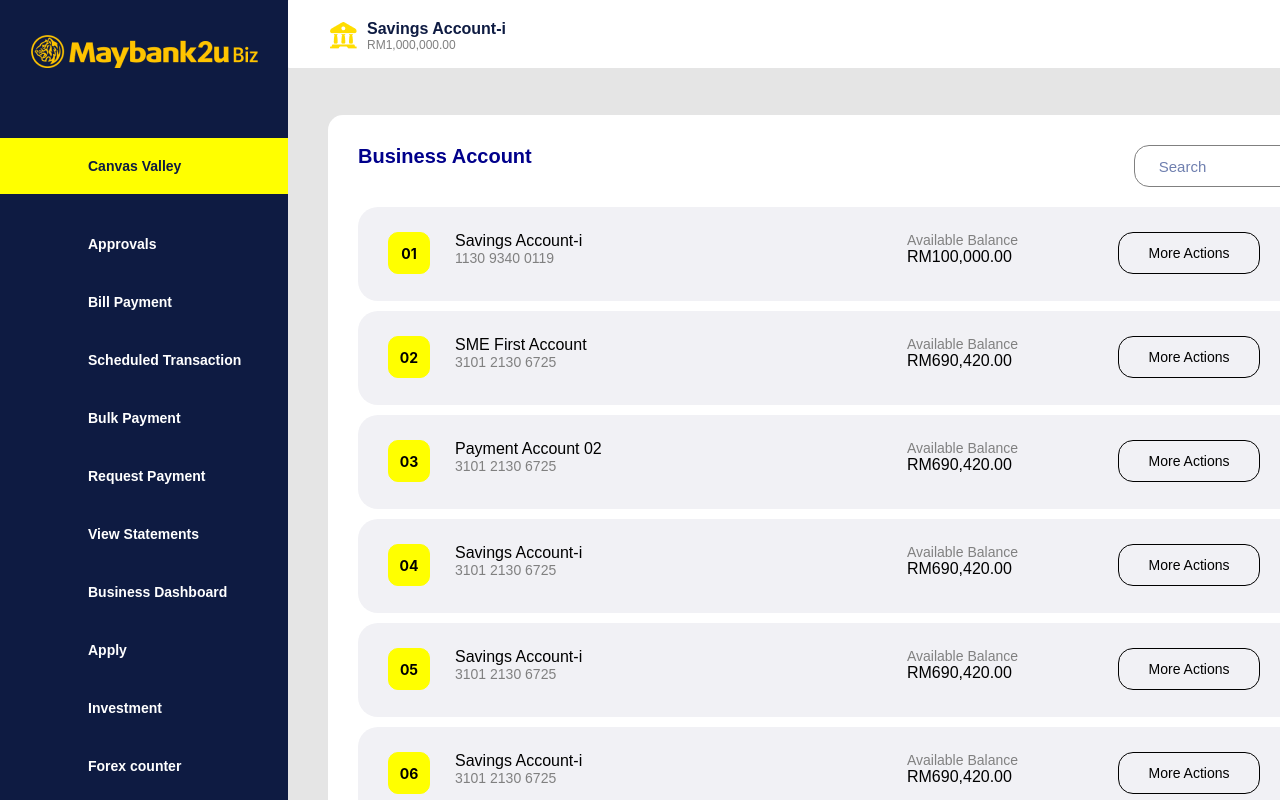
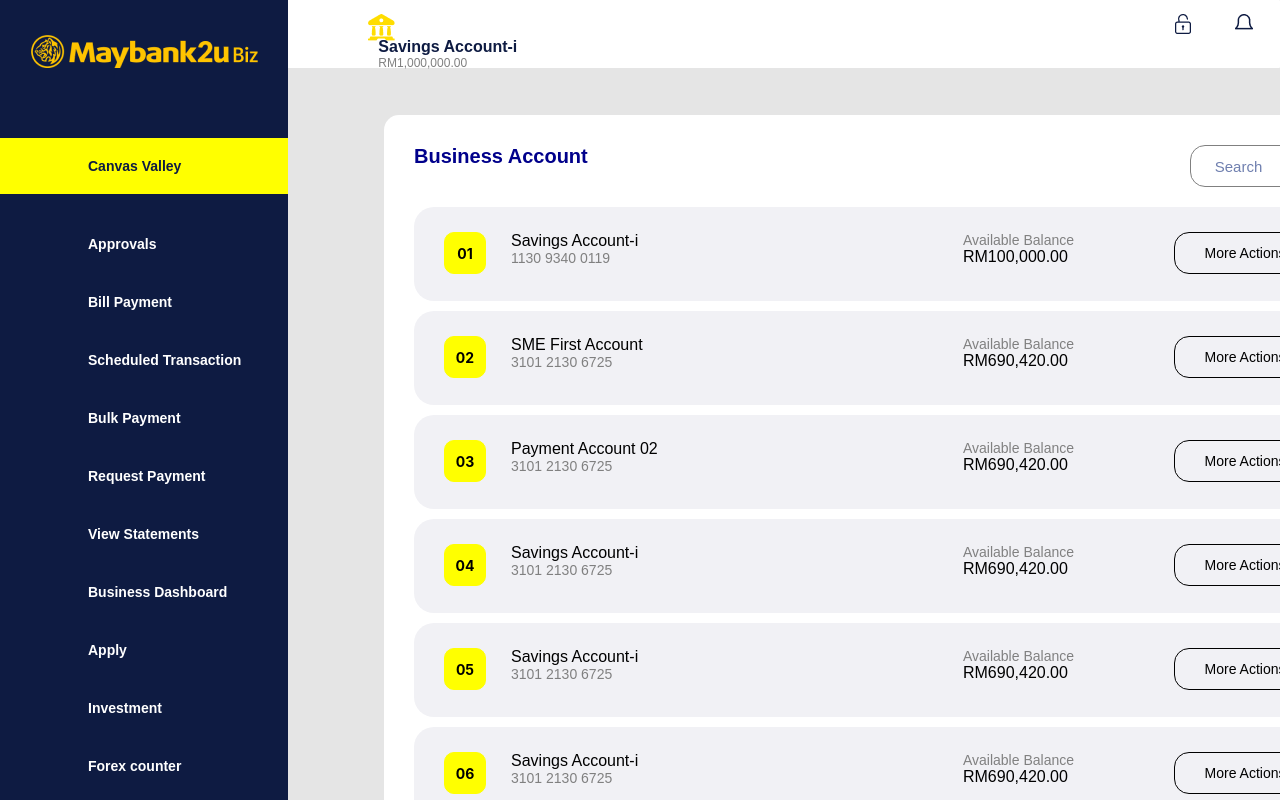
Before and after one commit to JulieAnneRose96/M2uBiz-Demo, a React (Create React App) app: page / in a window 1280 px wide. Shown: the top 800 px of the page. Built offline with nearby package versions, Linux system fonts and the light colour scheme.

Commit message:
css update

```diff
--- a/src/App.css
+++ b/src/App.css
@@ -1,6 +1,6 @@
 .background{
   background-color: #E5E5E5;
-  width: 1440px;
+  /* width: 1440px; */
   height: 1769px;
 
 }
@@ -14,7 +14,7 @@
 .SB-flex2{
   display: flex;
   flex-direction: column;
-  align-items: flex-end;
+  /* align-items: flex-end; */
   margin-left: 40px;
   margin-bottom: 47px;
 }
@@ -22,11 +22,9 @@
 .SB-flex3{
   display: flex;
   flex-direction: column;
-  align-items: flex-end;
-  margin-left: 40px;
-  margin-right: 70px;
-  margin-bottom: 30px;
-}
+position: absolute;
+left: 30%;
+top: 115px;}
 
 @media (max-width: 300px) {
   .background {
--- a/src/components/header.js
+++ b/src/components/header.js
@@ -1,36 +1,31 @@
-import '../styles/header.css';
-
-
+import "../styles/header.css";
 
 const header = () => {
   return (
-
     <>
-        <div className='h-mainContainer'>
-
-            <div className='h-subContainer'>
-                <div>
-                    <div className='h-icon'>
-                    <img src={require('../Images/headerIcon.png')} />
+      <div className="h-mainContainer">
+        <div className="h-subContainer">
+          <div className="abc">
+            <div className="h-icon">
+              <img src={require("../Images/headerIcon.png")} />
+            </div>
+            <div className="h-content">
+              <div> Savings Account-i </div>
+              <div className="h-subcontent"> RM1,000,000.00 </div>
             </div>
           </div>
-                <div className='h-content'>
-                    <div> Savings Account-i </div>
-                    <div className='h-subcontent'> RM1,000,000.00 </div>
+          <div className="test">
+            <div className="h-icon2">
+              <img src={require("../Images/acc.png")} />
             </div>
 
-                <div className='h-icon2'>
-                    <img src={require('../Images/acc.png')} />
-                </div>
-
-                <div className='h-icon3'>
-                 <img src={require('../Images/notification.png')} />
+            <div className="h-icon3">
+              <img src={require("../Images/notification.png")} />
             </div>
           </div>
-
         </div>
-
+      </div>
     </>
-    )
-}
+  );
+};
 export default header;
--- a/src/styles/businessAccs.css
+++ b/src/styles/businessAccs.css
@@ -38,7 +38,7 @@
 align-items: flex-start;
 width: 1042px;
 height: 1192px;
-margin-top: 47px;
+/* margin-top: 47px; */
 border-radius: 15px;
 margin-bottom: 30px;
  }
--- a/src/styles/header.css
+++ b/src/styles/header.css
@@ -1,63 +1,68 @@
-.h-mainContainer{
+.h-mainContainer {
   display: flex;
   flex-direction: row;
   /* justify-content: space-between;
 align-items: center; */
-width: 1152px;
+  /* width: 1152px; */
   height: 68px;
-left: 288px;
-background: #FFFFFF;
+  /* left: 288px; */
+  background: #ffffff;
   border-radius: 1px;
 }
 
-.h-subContainer{
-    margin-top: 20px;
-    margin-bottom: 18px;
-    margin-left: 42px;
+.h-subContainer {
+  /* margin-top: 20px;
+    margin-bottom: 18px; */
+  margin-left: 328px;
   align-self: center;
+  width: 100vw;
   display: flex;
-
+  justify-content: space-between;
 }
 
-.h-icon{
+.h-icon {
   width: 26.67px;
   height: 26.36px;
 }
 
-.h-content{
+.h-content {
   margin-left: 10.33px;
   height: 14px;
-    font-family: 'Nunito Sans', sans-serif;
+  font-family: "Nunito Sans", sans-serif;
   font-size: 16px;
   line-height: 14px;
-color: #0E1B42;
+  color: #0e1b42;
 }
 
 .h-content :nth-child(1) {
   font-weight: 700;
 }
 
-.h-subcontent{
+.h-subcontent {
   color: gray;
   font-size: 14px;
   margin-top: 2px;
   font-size: 12px;
-    font-family: 'Nunito Sans', sans-serif;
-
-
+  font-family: "Nunito Sans", sans-serif;
 }
 
-.h-icon2{
+.h-icon2 {
   width: 18px;
   height: 20px;
-    margin-top: 5px;
-    margin-right: 42px;
-    margin-left: 807px;
+  /* margin-top: 5px; */
+  /* margin-right: 42px;
+    margin-left: 807px; */
 }
 
-.h-icon3{
+.h-icon3 {
   width: 18px;
   height: 20px;
-    margin-top: 5px;
-    margin-right: 27.57px;
+  margin-left: 42px;
+  /* margin-top: 5px;
+    margin-right: 27.57px; */
 }
+
+.test {
+  display: flex;
+  margin-right: 27.5px;
+}
```
Also changed, not shown: 1 other file (tests, documents, lock files or other folders). Lines whose indentation alone changed are shown as unchanged.
